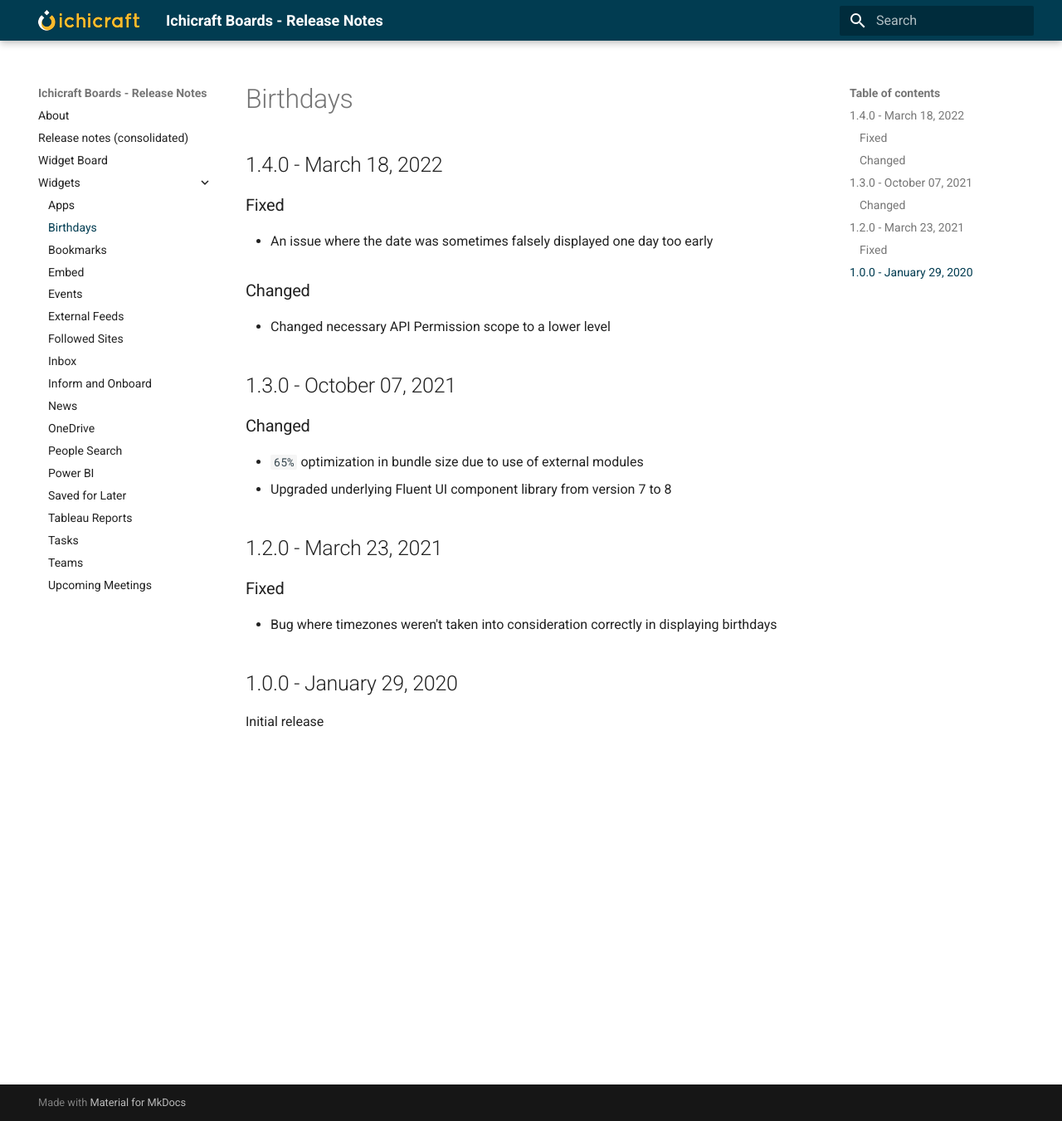
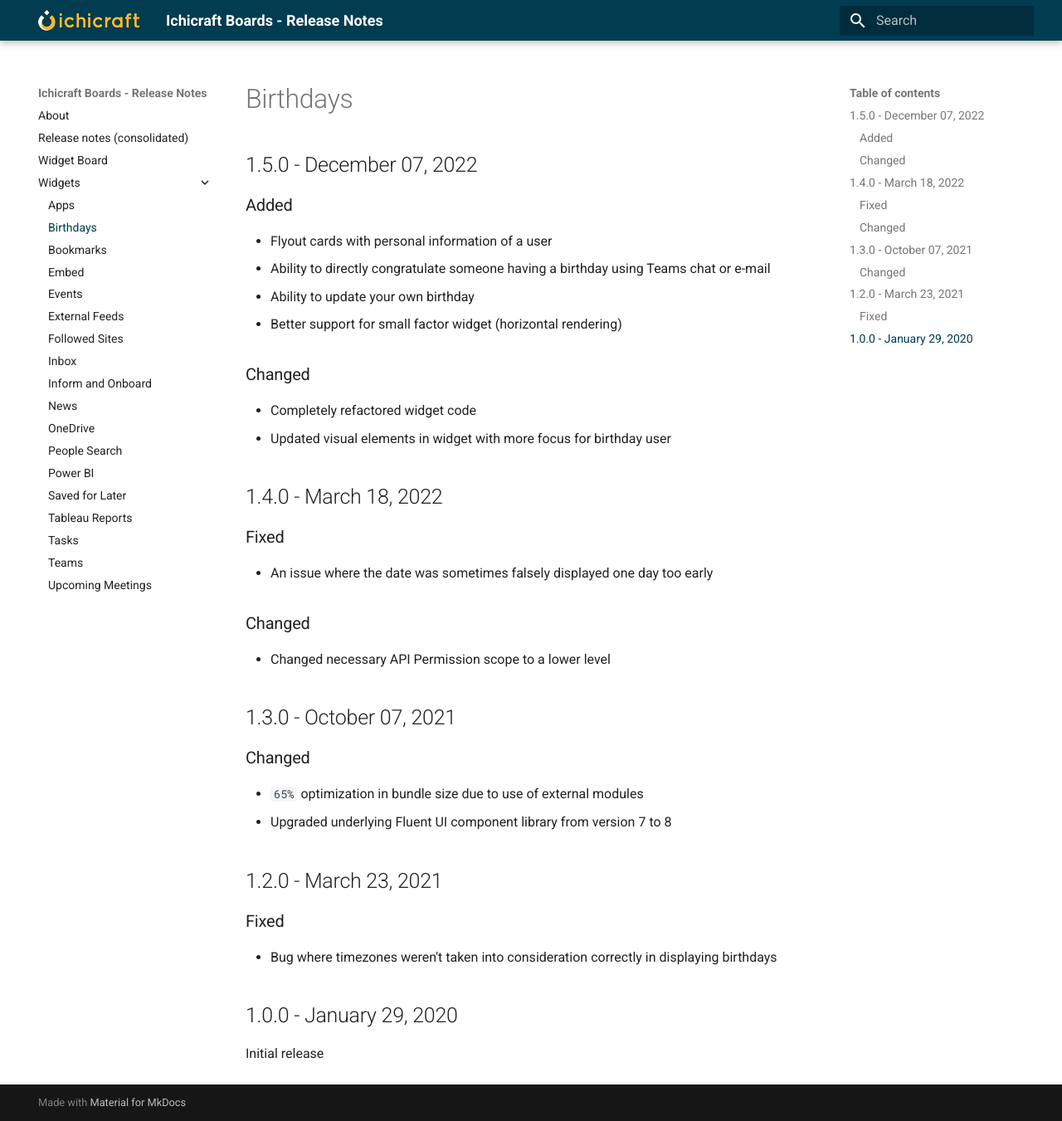
Before and after one commit to ichicraft/widgets-docs, an MkDocs documentation site: the page built from docs/Widgets/Birthdays.md, in a window 1280 px wide and 1351 px high. Shown: the whole window at 83% size. Built offline with MkDocs 1.6.1 and Material for MkDocs 9.7.7, drawn with Linux system fonts in a browser that asks for light colours.

```diff
--- a/docs/Widgets/Birthdays.md
+++ b/docs/Widgets/Birthdays.md
@@ -1,3 +1,15 @@
+## 1.5.0 - December 07, 2022
+
+### Added
+- Flyout cards with personal information of a user
+- Ability to directly congratulate someone having a birthday using Teams chat or e-mail
+- Ability to update your own birthday
+- Better support for small factor widget (horizontal rendering)
+
+### Changed
+- Completely refactored widget code
+- Updated visual elements in widget with more focus for birthday user
+
 ## 1.4.0 - March 18, 2022
 
 ### Fixed
```
Also changed, not shown: docs/Release-notes-(consolidated).md (+12 -0 lines).
